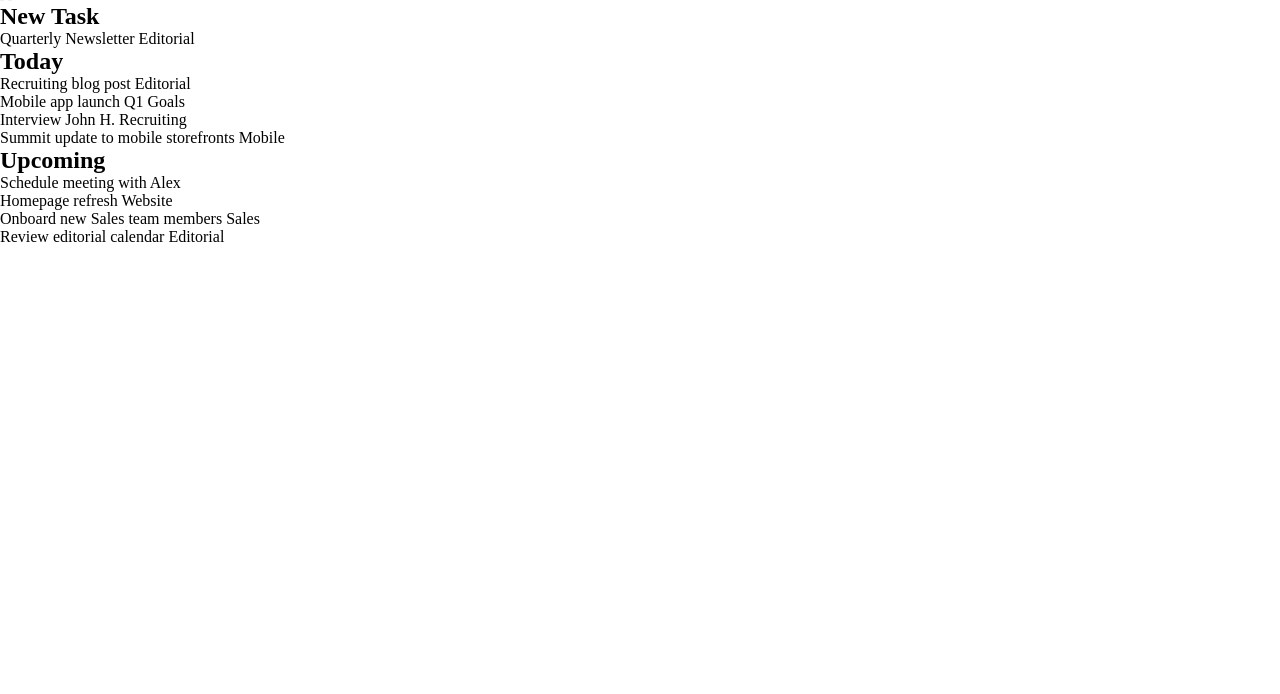
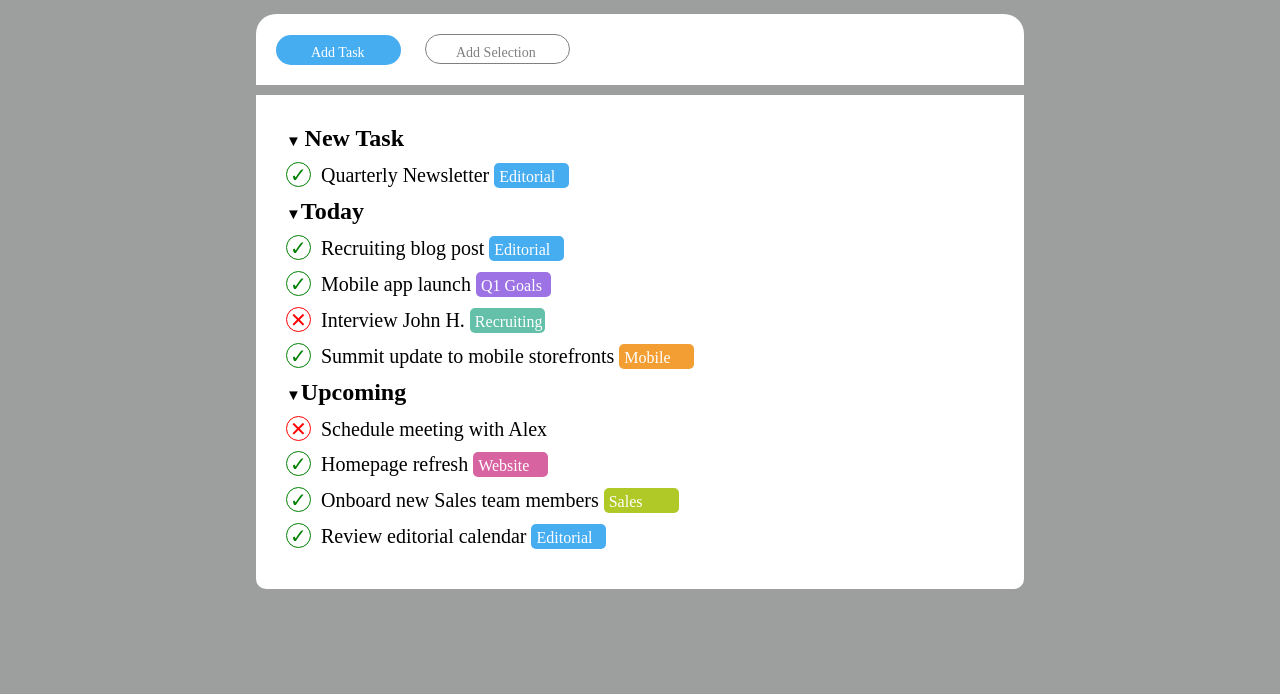
Before and after one commit to AndreaZanfretta/html-css-toboolist, a plain HTML site: page index.html in a window 1280 px wide. Shown: the part 106-800 px from the top of the page. Drawn offline with Linux system fonts and the light colour scheme.

Commit message:
css aggiornato

```diff
--- a/css/style.css
+++ b/css/style.css
@@ -3,5 +3,157 @@
     box-sizing: border-box;
     padding: 0;
 }
+/* Generali */
+.white-b{
+    background-color: white;
+    color: grey;
+}
+.blue-b{
+    background-color: #47ADF1;
+    color: white;
+}
+
+.purple-b{
+    background-color: #9C72E4;
+    color: white;
+}
+
+.green-b{
+    background-color: #64C0A9;
+    color: white;
+}
+
+.orange-b{
+    background-color: #F29E33;
+    color: white;
+}
+
+.violet-b{
+    background-color: #D863A1;
+    color: white;
+}
+
+.lime-b{
+    background-color: #B0C926;
+    color: white;
+}
+
 
 /* Header */
+header{
+    background-color: white;
+}
+.logo{
+    width: 70px;
+    margin: 5px 15px 3px 20px;
+    display: inline-block;
+}
+
+.logo img{
+    height: 75px;
+    display: inline-block;
+}
+
+header h1{
+    display: inline-block;
+    font-size: 70px;
+    vertical-align: 25%;
+}
+
+body{
+    background-color: #9d9e9e;
+}
+
+main{
+    margin: 30px 20%;
+    border-radius: 20px 20px 0 0;
+}
+
+.bottoni{
+    background-color: white;
+    width: 100%;
+    border-radius: 20px 20px 0px 0px ;
+    padding: 10px;
+    margin-bottom: 10px;
+}
+
+.bottoni div{
+    display: inline-block;
+    padding: 10px;
+}
+
+#task{
+    display: inline-block;
+    width: 125px;
+    height: 30px;
+    font-size: 14px;
+    padding: 10px 35px;
+    border-radius: 20px;
+}
+
+#selection{
+    display: inline-block;
+    width: 145px;
+    height: 30px;
+    font-size: 14px;
+    padding: 10px 30px;
+    border-radius: 20px;
+    border: 1px solid grey;
+}
+
+.liste{
+    background-color: white;
+    border-radius: 0px 0px 10px 10px;
+    padding: 30px 30px;
+    font-size: 20px;
+}
+
+.liste ul li{
+    list-style-type: none;
+    margin-bottom: 10px;
+}
+.liste ul li h2 {
+    font-size: 24px;
+}
+
+.liste h2{
+    display: inline-block;
+}
+
+.upside{
+    content: "&#9660;";
+    font-size: 15px;
+}
+
+.checked{
+    width: 25px;
+    height: 25px;
+    color: green;
+    border: 1px solid green;
+    border-radius: 50%;
+    margin-right: 5px;
+    padding-left: 3px;
+    padding-bottom: 2px;
+    display: inline-block;
+}
+
+.cross{
+    width: 25px;
+    height: 25px;
+    color: red;
+    border: 1px solid red;
+    border-radius: 50%;
+    margin-right: 5px;
+    padding-left: 3px;
+    padding-bottom: 2px;
+    display: inline-block;
+}
+
+.bottone{
+    display: inline-block;
+    font-size: 16px;
+    width: 75px;
+    height: 25px;
+    padding: 5px;
+    border-radius: 5px;
+}
--- a/index.html
+++ b/index.html
@@ -19,62 +19,67 @@
 
     <!-- inizio main -->
     <main>
-        <section>
-            <button></button>
-            <button></button>
+        <section class="bottoni">
+            <div>
+                <span id="task" class="blue-b">Add Task</span>
+            </div>
+            <div>
+                <span id="selection" class="white-b">Add Selection</span>
+            </div>
+
         </section>
 
-        <section>
+        <section class="liste">
             <ul>
                 <li>
-                    <h2>New Task</h2>
+                    <span class="upside"> &#9660; </span> <h2>New Task</h2>
                 </li>
                 <li>
-                    Quarterly Newsletter <span>Editorial</span>
+                    <span class="checked">&#10003;</span> Quarterly Newsletter <span class="bottone blue-b">Editorial</span>
                 </li>
             </ul>
 
             <ul>
                 <li>
-                    <h2>Today</h2>
+                    <span class="upside"> &#9660;</span><h2>Today</h2>
                 </li>
 
                 <li>
-                    Recruiting blog post <span>Editorial</span>
+                    <span class="checked">&#10003;</span> Recruiting blog post <span class="bottone blue-b">Editorial</span>
                 </li>
 
                 <li>
-                    Mobile app launch <span>Q1 Goals</span>
+                    <span class="checked">&#10003;</span> Mobile app launch <span class="bottone purple-b">Q1 Goals</span>
                 </li>
 
                 <li>
-                    Interview John H. <span>Recruiting</span>
+                   <span class="cross">&#10005;</span> Interview John H. <span class="bottone green-b">Recruiting</span>
                 </li>
 
                 <li>
-                    Summit update to mobile storefronts <span>Mobile</span>
+                    <span class="checked">&#10003;</span> Summit update to mobile storefronts <span class="bottone orange-b">Mobile</span>
                 </li>
             </ul>
 
             <ul>
                 <li>
-                    <h2>Upcoming</h2>
+                    <span class="upside"> &#9660;</span><h2>Upcoming</h2>
                 </li>
 
                 <li>
-                    Schedule meeting with Alex
+                    <span class="cross">&#10005;</span> Schedule meeting with Alex
                 </li>
 
                 <li>
-                    Homepage refresh <span>Website</span>
+                    <span class="checked">&#10003;</span> Homepage refresh <span class="bottone violet-b">Website</span>
                 </li>
 
                 <li>
-                    Onboard new Sales team members <span>Sales</span>
+                    <span class="checked">&#10003;</span> Onboard new Sales team members <span class="bottone lime-b">Sales</span>
                 </li>
 
                 <li>
-                    Review editorial calendar <span>Editorial</span>
+                    <span class="checked">&#10003;</span> Review editorial calendar <span class="bottone blue-b">Editorial</span>
                 </li>
             </ul>
         </section>
```
